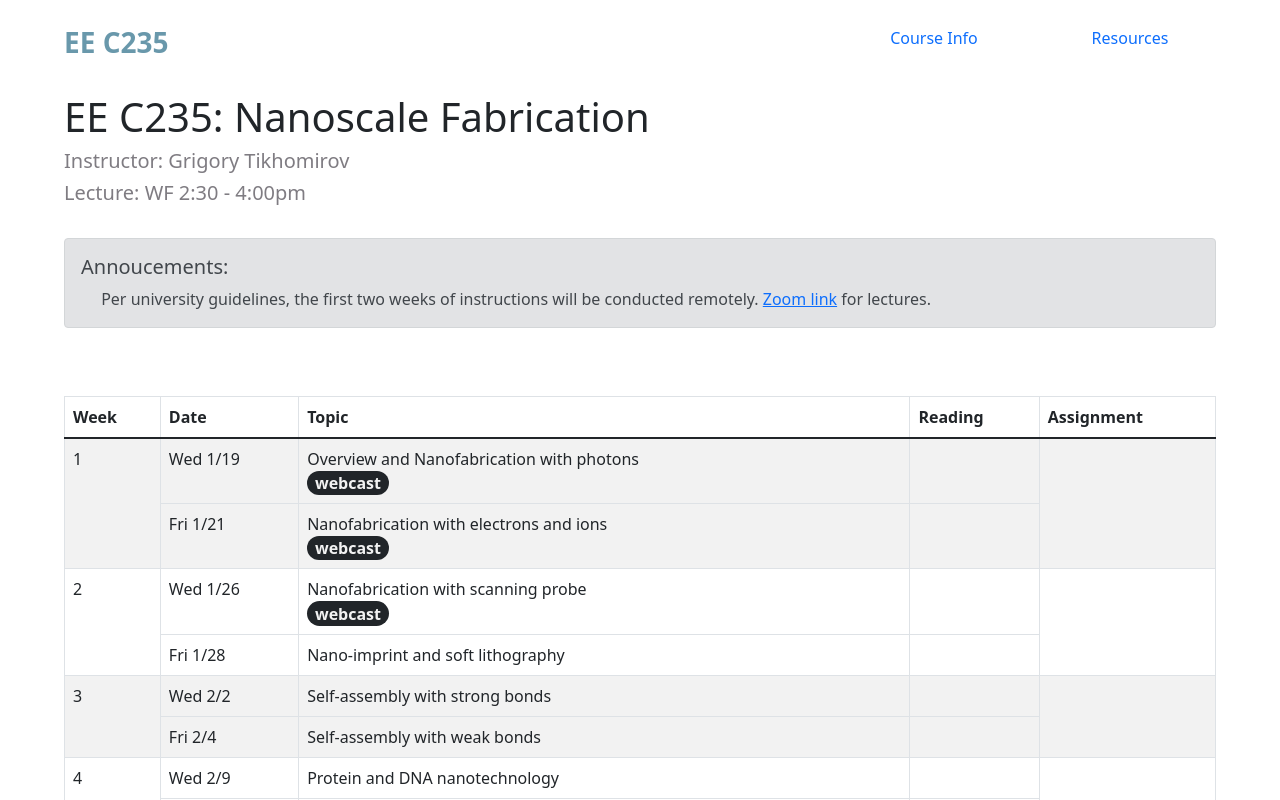
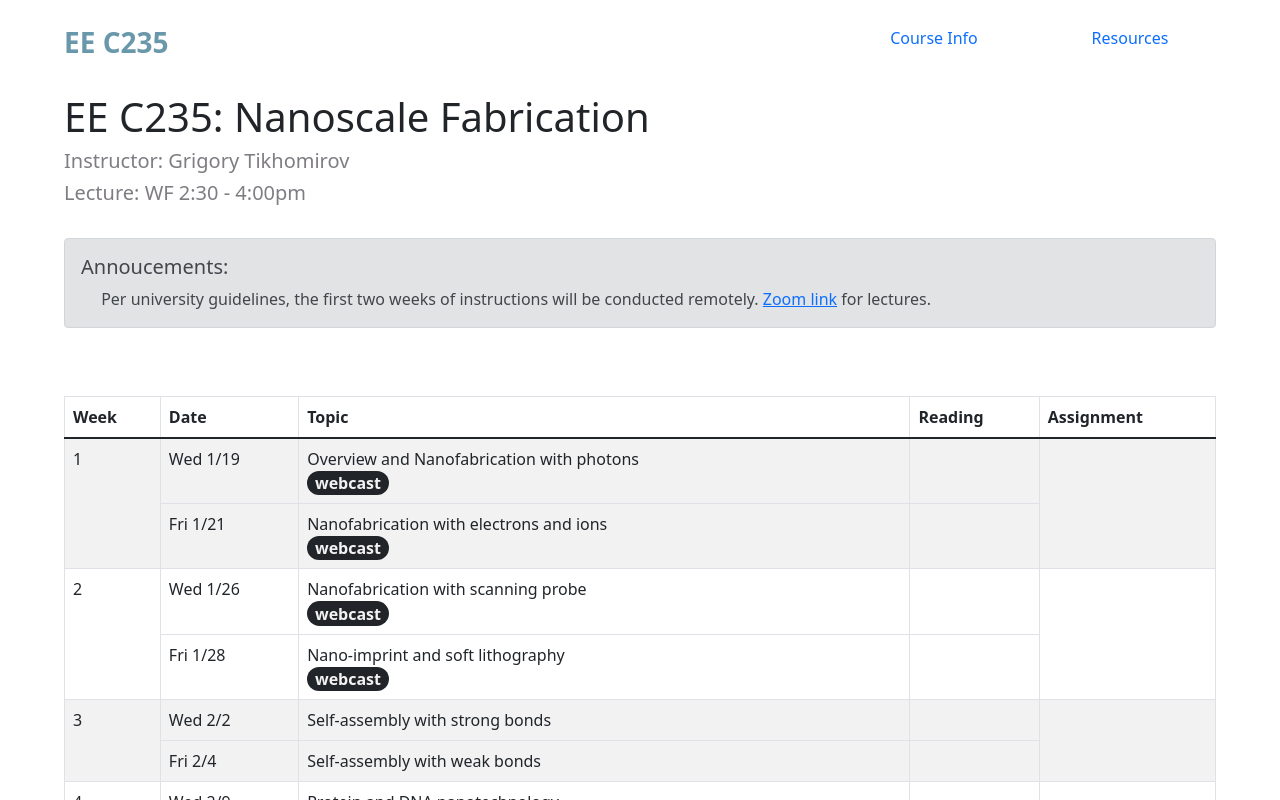
Before and after one commit to tilabberkeley/eec235, a React (Create React App) app: page / in a window 1280 px wide. Shown: the top 800 px of the page. Built offline with nearby package versions, Linux system fonts and the light colour scheme.

Commit message:
update friday 1/28 webcast link

```diff
--- a/src/components/Schedule.js
+++ b/src/components/Schedule.js
@@ -21,7 +21,7 @@ const Schedule = () => {
                 <ScheduleItem week='1' date='1/19' topic='Overview and Nanofabrication with photons' recordingLink='https://www.youtube.com/watch?v=eYpbcWZkglY' reading='' assignment=''/>
                 <ScheduleItem week='1' date='1/21' topic='Nanofabrication with electrons and ions' recordingLink='https://www.youtube.com/watch?v=oibHB90KQAI' reading=''/>
                 <ScheduleItem week='2' date='1/26' topic='Nanofabrication with scanning probe' recordingLink='https://www.youtube.com/watch?v=kbFhRH50Fzo' reading=''assignment=''/>
-                <ScheduleItem week='2' date='1/28' topic='Nano-imprint and soft lithography' reading=''/>
+                <ScheduleItem week='2' date='1/28' topic='Nano-imprint and soft lithography' recordingLink='https://www.youtube.com/watch?v=9jNin_cQgXk&feature=youtu.be' reading =''/>
                 <ScheduleItem week='3' date='2/2' topic='Self-assembly with strong bonds' reading='' assignment=''/>
                 <ScheduleItem week='3' date='2/4' topic='Self-assembly with weak bonds' reading=''/>
                 <ScheduleItem week='4' date='2/9' topic='Protein and DNA nanotechnology' reading='' assignment=''/>
```
